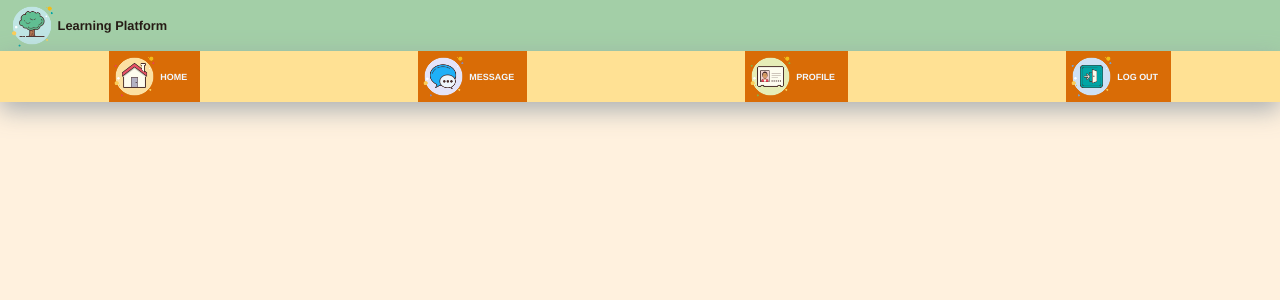
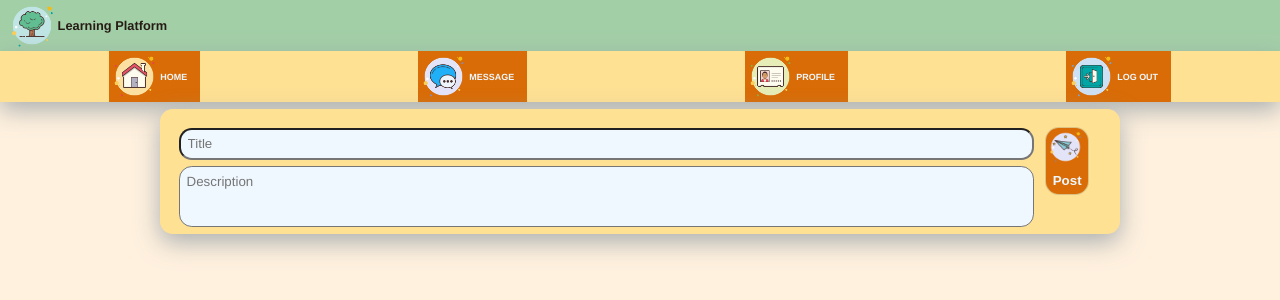
Before and after one commit to freeHashBrown/muhammad-choudhary-capstone-client, a React (Create React App) app: page /homepage in a window 1280 px wide. Shown: the top 300 px of the page. Built offline with nearby package versions, Linux system fonts and the light colour scheme.

Commit message:
Rearrage the frontend for the backend

```diff
--- a/src/component/CommentForm/CommentForm.scss
+++ b/src/component/CommentForm/CommentForm.scss
@@ -2,19 +2,17 @@
 @use "../../styles/partials/global";
 
 .comment-form {
-    // position: fixed;
-    // bottom: 1vw;
     width: 75%;
-    left: 12.5%;
     height: 20%;
     background-color: colors.$flavescent;
     box-shadow: 0px 8px 24px rgba(149, 157, 165, 0.8);
     border-radius: 1vw;
+    margin-top: 0.5vw;
 
     &__main {
         display: flex;
         width: 100%;
-        padding: 1vw;
+        padding: 1.5vw;
         height: 100%;
     }
 
--- a/src/component/NavBar/NavBar.scss
+++ b/src/component/NavBar/NavBar.scss
@@ -7,7 +7,7 @@
         justify-content: space-around;
         background-color: colors.$flavescent;
         box-shadow: 0px 8px 24px rgba(149, 157, 165, 0.8);
-
+        align-self: stretch;
 
 
 
--- a/src/pages/HomePage/HomePage.jsx
+++ b/src/pages/HomePage/HomePage.jsx
@@ -14,6 +14,7 @@ const HomePage = () => {
     return (
         <main className='home-page'>
             <NavBar/>
+            <CommentForm/>
 
         </main>
     );
--- a/src/pages/HomePage/HomePage.scss
+++ b/src/pages/HomePage/HomePage.scss
@@ -5,5 +5,5 @@
 
     display: flex;
     flex-direction: column;
-
+    align-items: center;
 }
```
